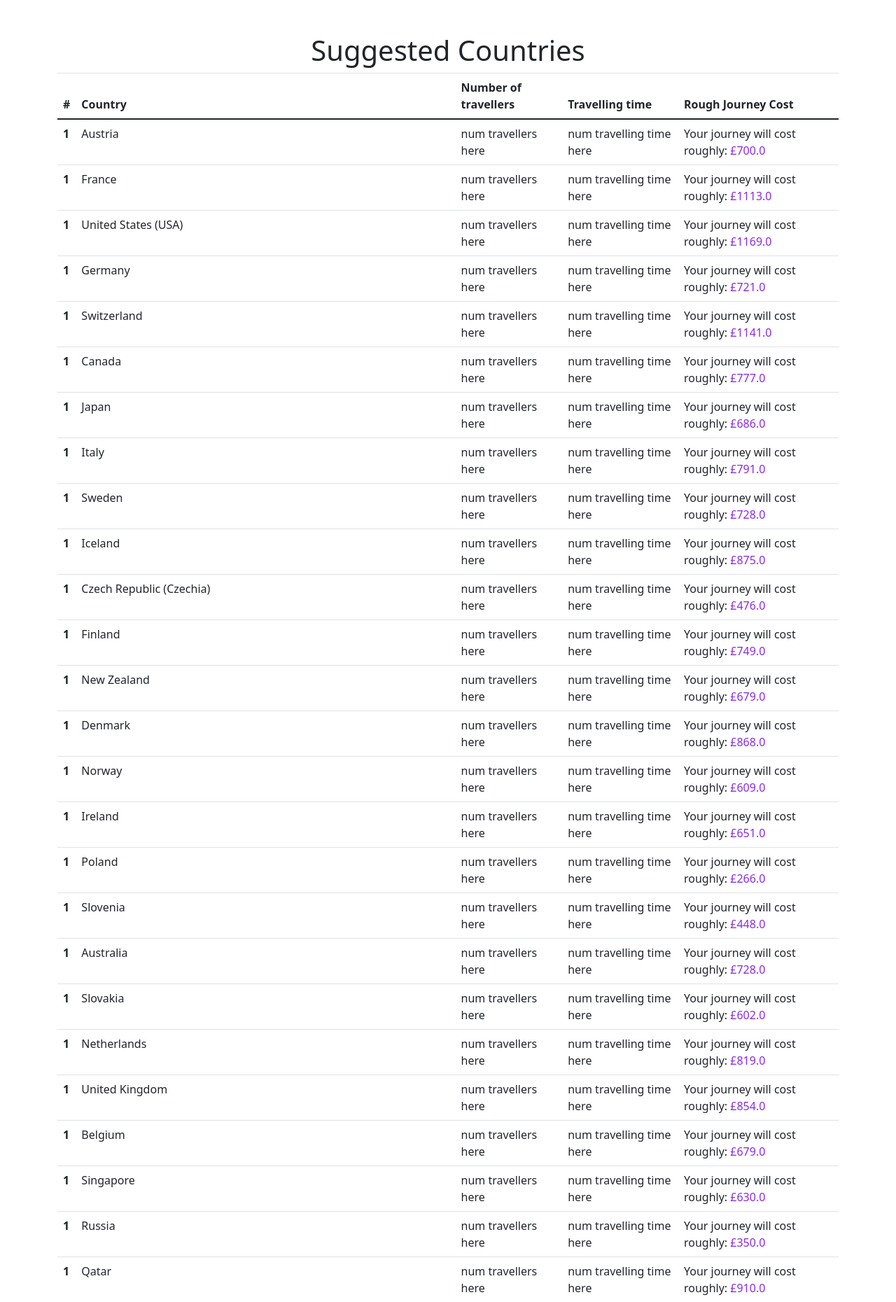
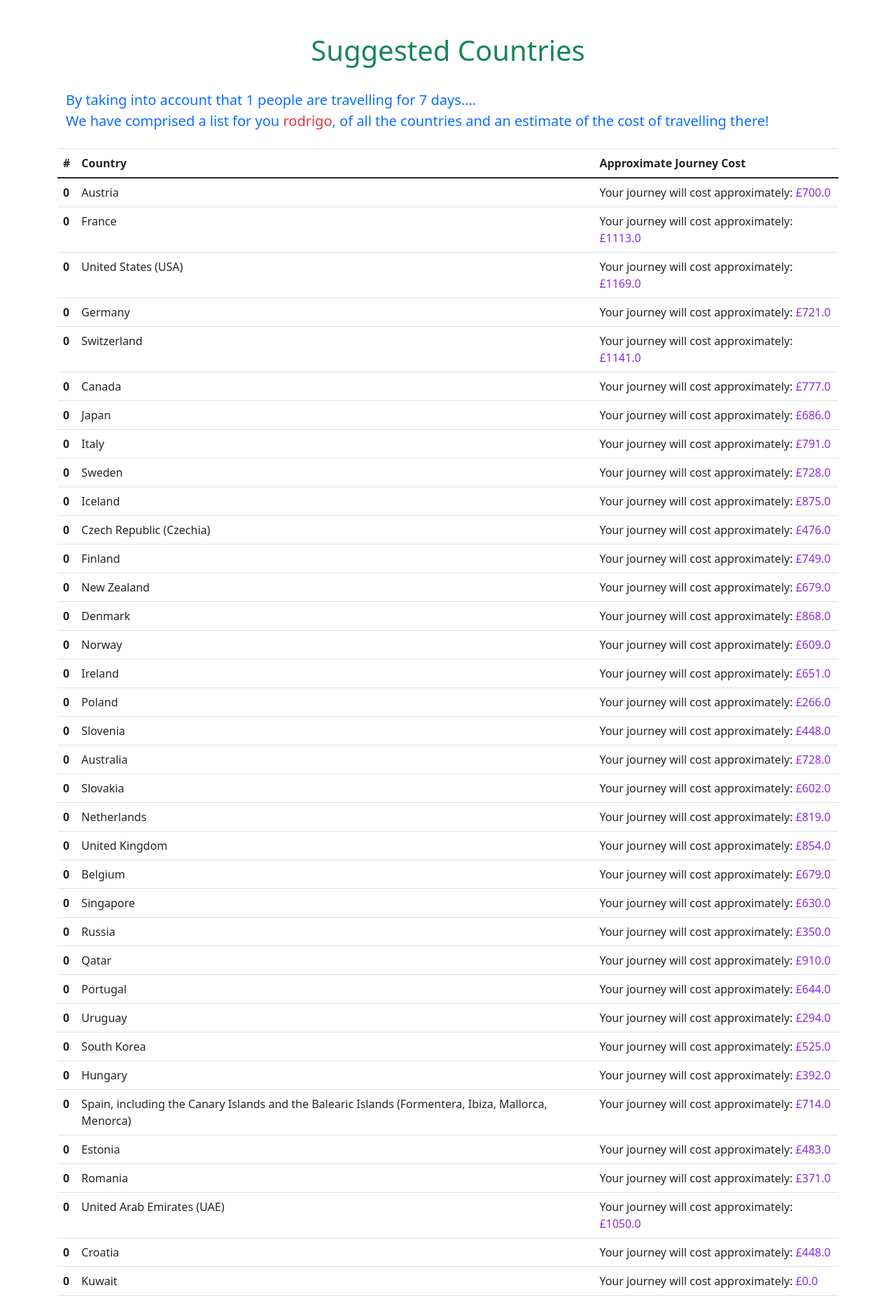
Before and after one commit to AhmedIMab/Holiday-Helper, a Flask app: page /suggestions/1 in a window 1280 px wide. Shown: the part 72-1932 px from the top of the page at 70% size. Run offline with Flask 2, Linux system fonts and the light colour scheme; a user stored in the database is signed in; data comes from the database, SQL or seed files in the repository; both versions use the stored data as it was after the commit; some libraries are stand-ins or nearby versions.

Commit message:
Added travel time and number of travellers

```diff
--- a/website/questionHandler.py
+++ b/website/questionHandler.py
@@ -37,7 +37,6 @@ def getQuestion(questionID):
             return question
 
     return None
-
 
 
 def isQuestionAnswered(travelID, questionID):
@@ -110,6 +109,17 @@ def haveRequirementsBeenMet(travelID, questionID):
     return requirementsMet
 
 
+# def doesUserWantThisCountry(travelID, countryCode):
+#     try:
+#         x = select(UserCountry) \
+#             .where(UserCountry.user_id == current_user.id, UserCountry.country_code == countryCode)
+#
+#         result = db.session.connection().execute
+#         result = result.fetchall()
+#         print("This is the countries the user has travelled to: ", result)
+#     except:
+#         print("Error")
+
 
 def sortCountries(travelID):
     print("sort countries is running")
@@ -133,14 +143,11 @@ def sortCountries(travelID):
         valuesToDisplay = {}
         #print(type(score))
         #print(dir(score))
-        valuesToDisplay["Your journey will cost roughly"] = travel_cost
+        valuesToDisplay["Your journey will cost approximately"] = travel_cost
         userSuggestions.append((score.country_code, valuesToDisplay))
         #print(score.country_code)
         #print(score.total_score)
         #print(score.__getitem__("country_code"))
-
-    #print(userSuggestions)
-
 
     return userSuggestions
 
@@ -152,6 +159,8 @@ def sortCountries(travelID):
 
 def userCountryScore(travelID, countryCodesL):
     # multiple enum's as inconsistent naming in databases
+    # Every enum class has the have the same order for the names
+    # e.g. WATER_SPORTS has to be first one defined in every class
     class UserCountryScoreEnum(Enum):
         WATER_SPORTS = "water_sports_score"
         WINTER_SPORTS = "winter_sports_score"
@@ -205,22 +214,22 @@ def userCountryScore(travelID, countryCodesL):
                 factor_user_score = getattr(current_travel, n.value)
                 user_score[n.name] = (factor_user_score)
                 user_score_values.append(factor_user_score)
-    # winter_sports_user_score = getattr(current_travel, "winter_sports_user_score")
-    # culture_user_score = getattr(current_travel, "water_sports_user_score")
-    # safety_user_score = getattr(current_travel, "culture_user_score")
-    # budget_user_score = getattr(current_travel, "budget_user_score")
-    # print("This is the water sports user score", water_sports_user_score)
-    # print("This is the winter sports user score", winter_sports_user_score)
-    # print("This is the culture user score", culture_user_score)
-    # print("This is the safety user score", safety_user_score)
-    # print("This is the budgets user score", budget_user_score)
-    # user_score = []
-    # user_score.append(water_sports_user_score)
-    # user_score.append(winter_sports_user_score)
-    # user_score.append(culture_user_score)
-    # user_score.append(safety_user_score)
-    # user_score.append(budget_user_score)
-    #print(user_score)
+            # winter_sports_user_score = getattr(current_travel, "winter_sports_user_score")
+            # culture_user_score = getattr(current_travel, "water_sports_user_score")
+            # safety_user_score = getattr(current_travel, "culture_user_score")
+            # budget_user_score = getattr(current_travel, "budget_user_score")
+            # print("This is the water sports user score", water_sports_user_score)
+            # print("This is the winter sports user score", winter_sports_user_score)
+            # print("This is the culture user score", culture_user_score)
+            # print("This is the safety user score", safety_user_score)
+            # print("This is the budgets user score", budget_user_score)
+            # user_score = []
+            # user_score.append(water_sports_user_score)
+            # user_score.append(winter_sports_user_score)
+            # user_score.append(culture_user_score)
+            # user_score.append(safety_user_score)
+            # user_score.append(budget_user_score)
+            #print(user_score)
 
             most_important_user_score = max(user_score_values)
             country_scores = {}
@@ -242,9 +251,6 @@ def userCountryScore(travelID, countryCodesL):
             countryScore = Cost.query.get((countryCode))
             country_scores[CountryScoreEnum.BUDGET_SCORE.name] = getattr(countryScore, CountryScoreEnum.BUDGET_SCORE.value)
             # country_budget_score = getattr(countryScore, CountryScoreEnum.BUDGET_SCORE.value)
-
-            #print(country_scores)
-
 
 
 
@@ -270,7 +276,7 @@ def userCountryScore(travelID, countryCodesL):
             print(country_daily_cost.daily_cost)
             if country_daily_cost.daily_cost is not None:
                 total_cost_for_country = current_travel.num_travellers * current_travel.travelling_time * country_daily_cost.daily_cost
-                print(f"This is the cost for {countryCode} £{total_cost_for_country}")
+                #print(f"This is the cost for {countryCode} £{total_cost_for_country}")
 
                 setattr(current_country, "final_travel_cost", total_cost_for_country)
             else:
@@ -288,6 +294,7 @@ def userCountryScore(travelID, countryCodesL):
                 setattr(current_country, t.value, userCountryScoresD[t.name])
 
             setattr(current_country, "total_score", totalScoreForCountry)
+
     db.session.commit()
     return sortCountries(travelID)
 
--- a/website/static/extra.css
+++ b/website/static/extra.css
@@ -128,3 +128,8 @@
 /*.country-text {*/
 /*  text-align: left;*/
 /*}*/
+
+
+#user-countries-header {
+  font-size: 20px;
+}
--- a/website/static/travelID.js
+++ b/website/static/travelID.js
@@ -6,18 +6,17 @@ import Api from "./api.js"
 //     return _res.json
 // })
 
-
 const showBestCountries = $(".showSuggestions")
 
 showBestCountries.click(function (event) {
     console.log("showinggggg")
     const travelID = $("#travelIDInput").val()
     console.log("This is the travelID", travelID)
-    Api.testUserAndCountryScores(1).then((_res) => {
+    Api.testUserAndCountryScores(travelID).then((_res) => {
         console.log("PASSED")
         console.log(_res.json)
+        window.location.href = "/suggestions/" + travelID
     })
-    window.location.href = "/suggestions/" + travelID
 })
 
 
--- a/website/templates/suggestions.html
+++ b/website/templates/suggestions.html
@@ -1,7 +1,12 @@
 {% extends "base.html" %} {% block title %}TEST{% endblock %}
 {% block content %}
 <div class="container pt-5">
-      <h1 align="center">Suggested Countries</h1>
+    <h1 align="center"><span class="text-success">Suggested Countries</span></h1>
+    <p class="pt-4 pb-2 text-primary" id="user-countries-header">
+        By taking into account that {{ user_travel[0] }} people are travelling for {{ user_travel[1] }} days....<br>
+        We have comprised a list for you <span class="text-danger">{{ current_user.first_name }}</span>,
+        of all the countries and an estimate of the cost of travelling there!
+    </p>
 </div>
 
 <table class="table">
@@ -9,9 +14,7 @@
         <tr>
             <th scope="col">#</th>
             <th scope="col">Country</th>
-            <th scope="col">Number of travellers</th>
-            <th scope="col">Travelling time</th>
-            <th scope="col">Rough Journey Cost</th>
+            <th scope="col">Approximate Journey Cost</th>
         </tr>
     </thead>
     <tbody>
@@ -20,13 +23,12 @@
         {% set countryName = country[0] %}
         <!-- sets the country dictionary Which has the rough cost and value for travelling to that country  -->
         {% set countryDict = country[1] %}
-        {% set countryNumber = 0 %}
+        {% set rownumber = [-1] %}
         {% for roughCostText, roughCost in countryDict.items() %}
+        {% if rownumber.append(rownumber.pop() + 1) %}{% endif %} {# increment rownumber by 1 #}
             <tr>
-                <th scope="row">{{ loop.index }}</th>
+                <th scope="row">{{ rownumber[0] }}</th>
                 <td>{{ countryName }}</td>
-                <td>num travellers here</td>
-                <td>num travelling time here</td>
                 <td>{{ roughCostText }}: <span class="cost-number">£{{ roughCost}}</span></td>
             </tr>
         {% endfor %}
@@ -36,23 +38,23 @@
 
 
 
-{#
-<div class="container py-4">
-      <ul class="list-group list-group-flush pt-3" id="notes">
-            {% for country in best_countries %}
-            <!-- sets the country name to the first part of the tuple-->
-            {% set countryName = country[0] %}
-            <!-- sets the country dictionary Which has the rough cost and value for travelling to that country  -->
-            {% set countryDict = country[1] %}
-            {% for roughCostText, roughCost in countryDict.items() %}
-            <li class="list-group-item">
-                  {{ countryName}} <p class="cost-text">{{ roughCostText }}: <span class="cost-number">£{{ roughCost}}</span></p>
-            </li>
-            {% endfor %}
-            {% endfor %}
-      </ul>
-</div>
-#}
+
+<!--<div class="container py-4">-->
+<!--      <ul class="list-group list-group-flush pt-3" id="notes">-->
+<!--            {% for country in best_countries %}-->
+<!--            &lt;!&ndash; sets the country name to the first part of the tuple&ndash;&gt;-->
+<!--            {% set countryName = country[0] %}-->
+<!--            &lt;!&ndash; sets the country dictionary Which has the rough cost and value for travelling to that country  &ndash;&gt;-->
+<!--            {% set countryDict = country[1] %}-->
+<!--            {% for roughCostText, roughCost in countryDict.items() %}-->
+<!--            <li class="list-group-item">-->
+<!--                  {{ countryName}} <p class="cost-text">{{ roughCostText }}: <span class="cost-number">£{{ roughCost}}</span></p>-->
+<!--            </li>-->
+<!--            {% endfor %}-->
+<!--            {% endfor %}-->
+<!--      </ul>-->
+<!--</div>-->
+
 
 <script
     type="module"
--- a/website/templates/travelID.html
+++ b/website/templates/travelID.html
@@ -6,13 +6,17 @@
 
 
 <div align="center" id="travelSubmit" class="input-group pt-4">
-    <input type="text" class="form-control" id="travelIDInput" placeholder="Enter the travelID...">
+    <input type="number" class="form-control" id="travelIDInput" placeholder="Enter the travelID...">
 </div>
+
 
 
 
 <div class="container pt-5" align="center">
     <button type="button" class="btn btn-outline-primary mt-4 showSuggestions">Show best countries</button>
+    <p id="wrongTravelID" style="display:none; color:red" class="pt-3">
+        Please select a travelID
+    </p>
 </div>
 
 
--- a/website/views.py
+++ b/website/views.py
@@ -177,10 +177,26 @@ def suggestions(travelID):
     # for countryX in ranked_countries_UF:
     #     print(countryX)
 
+    user_travel_details = []
+    try:
+        current_travel = UserTravelScore.query.get((current_user.id, travelID))
+        num_travellers = current_travel.num_travellers
+        travelling_time = current_travel.travelling_time
+        user_travel_details.append(num_travellers)
+        user_travel_details.append(travelling_time)
+        return render_template("suggestions.html",
+                           user=current_user,
+                           best_countries=ranked_countries_UF,
+                           user_travel=user_travel_details)
+
+    except AttributeError:
+        user_travel_details.append(0)
+        user_travel_details.append(1)
+        return f"A travel with travelID: {travelID} was not found", status.HTTP_404_NOT_FOUND
+
+
     print(ranked_countries_UF)
 
-
-    return render_template("suggestions.html", user=current_user, best_countries=ranked_countries_UF)
 
 
 
```
Also changed, not shown: website/database9.db.
